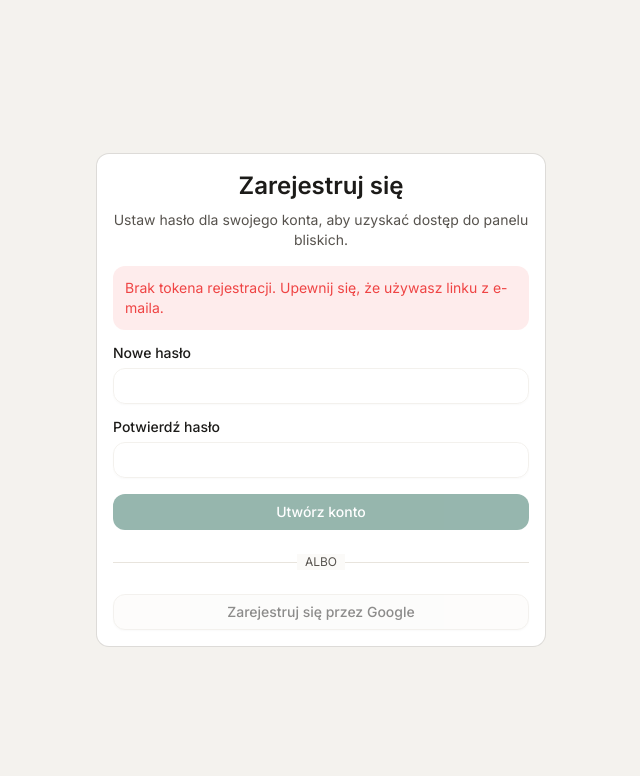
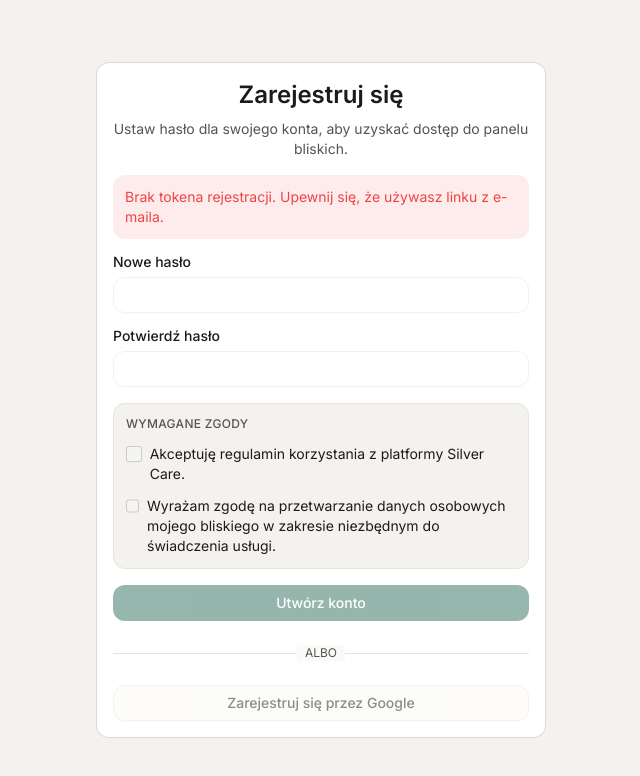
Before and after one commit to aiprojectmanagersznurowski-afk/silver_care, a Next.js app in the folder apps/web/: page /register in a window 1280 px wide. Shown: the top 776 px of the page, without its empty margins (319-959 px from the left). Built offline with nearby package versions, Linux system fonts and the light colour scheme.

Commit message:
feat(family): FAM-ONBOARDING consent checkboxes required for registration

```diff
--- a/apps/web/src/app/api/family/register/route.ts
+++ b/apps/web/src/app/api/family/register/route.ts
@@ -4,10 +4,14 @@ import { createAdminClient } from '@/lib/supabase/admin'
 export async function POST(request: Request) {
   try {
     const body = await request.json()
-    const { token, password } = body
+    const { token, password, consentsAccepted } = body
 
     if (!token || !password) {
       return NextResponse.json({ error: 'Brak tokena lub hasła' }, { status: 400 })
+    }
+
+    if (!consentsAccepted) {
+      return NextResponse.json({ error: 'Akceptacja regulaminu i zgód jest wymagana' }, { status: 400 })
     }
 
     const adminClient = createAdminClient()
--- a/apps/web/src/app/register/page.tsx
+++ b/apps/web/src/app/register/page.tsx
@@ -11,6 +11,8 @@ import { createClient } from '@/lib/supabase/client'
 function RegisterForm() {
   const [password, setPassword] = useState('')
   const [confirmPassword, setConfirmPassword] = useState('')
+  const [acceptTerms, setAcceptTerms] = useState(false)
+  const [acceptDataProcessing, setAcceptDataProcessing] = useState(false)
   const [error, setError] = useState<string | null>(null)
   const [isSubmitting, setIsSubmitting] = useState(false)
 
@@ -23,6 +25,8 @@ function RegisterForm() {
       setError('Brak tokena rejestracji. Upewnij się, że używasz linku z e-maila.')
     }
   }, [token])
+
+  const consentsValid = acceptTerms && acceptDataProcessing
 
   const handleRegister = async (e: React.FormEvent) => {
     e.preventDefault()
@@ -38,6 +42,11 @@ function RegisterForm() {
       return
     }
 
+    if (!consentsValid) {
+      setError('Akceptacja regulaminu i zgoda na przetwarzanie danych są wymagane.')
+      return
+    }
+
     setIsSubmitting(true)
     setError(null)
 
@@ -45,7 +54,7 @@ function RegisterForm() {
       const res = await fetch('/api/family/register', {
         method: 'POST',
         headers: { 'Content-Type': 'application/json' },
-        body: JSON.stringify({ token, password }),
+        body: JSON.stringify({ token, password, consentsAccepted: true }),
       })
 
       const data = await res.json()
@@ -94,10 +103,39 @@ function RegisterForm() {
             required
           />
         </div>
+
+        <div className="space-y-3 rounded-md border border-border p-3 bg-surface-sunken">
+          <p className="text-xs font-medium text-text-secondary uppercase tracking-wide">Wymagane zgody</p>
+          <label className="flex items-start gap-2 cursor-pointer">
+            <input
+              type="checkbox"
+              checked={acceptTerms}
+              onChange={(e) => setAcceptTerms(e.target.checked)}
+              className="mt-0.5 h-4 w-4 rounded border-gray-300"
+              disabled={!token || isSubmitting}
+            />
+            <span className="text-sm text-foreground">
+              Akceptuję regulamin korzystania z platformy Silver Care.
+            </span>
+          </label>
+          <label className="flex items-start gap-2 cursor-pointer">
+            <input
+              type="checkbox"
+              checked={acceptDataProcessing}
+              onChange={(e) => setAcceptDataProcessing(e.target.checked)}
+              className="mt-0.5 h-4 w-4 rounded border-gray-300"
+              disabled={!token || isSubmitting}
+            />
+            <span className="text-sm text-foreground">
+              Wyrażam zgodę na przetwarzanie danych osobowych mojego bliskiego w zakresie niezbędnym do świadczenia usługi.
+            </span>
+          </label>
+        </div>
+
         <Button
           type="submit"
           className="w-full"
-          disabled={!token || isSubmitting}
+          disabled={!token || isSubmitting || !consentsValid}
         >
           {isSubmitting ? 'Trwa rejestracja...' : 'Utwórz konto'}
         </Button>
```
Also changed, not shown: 1 other file (tests, documents, lock files or other folders).
